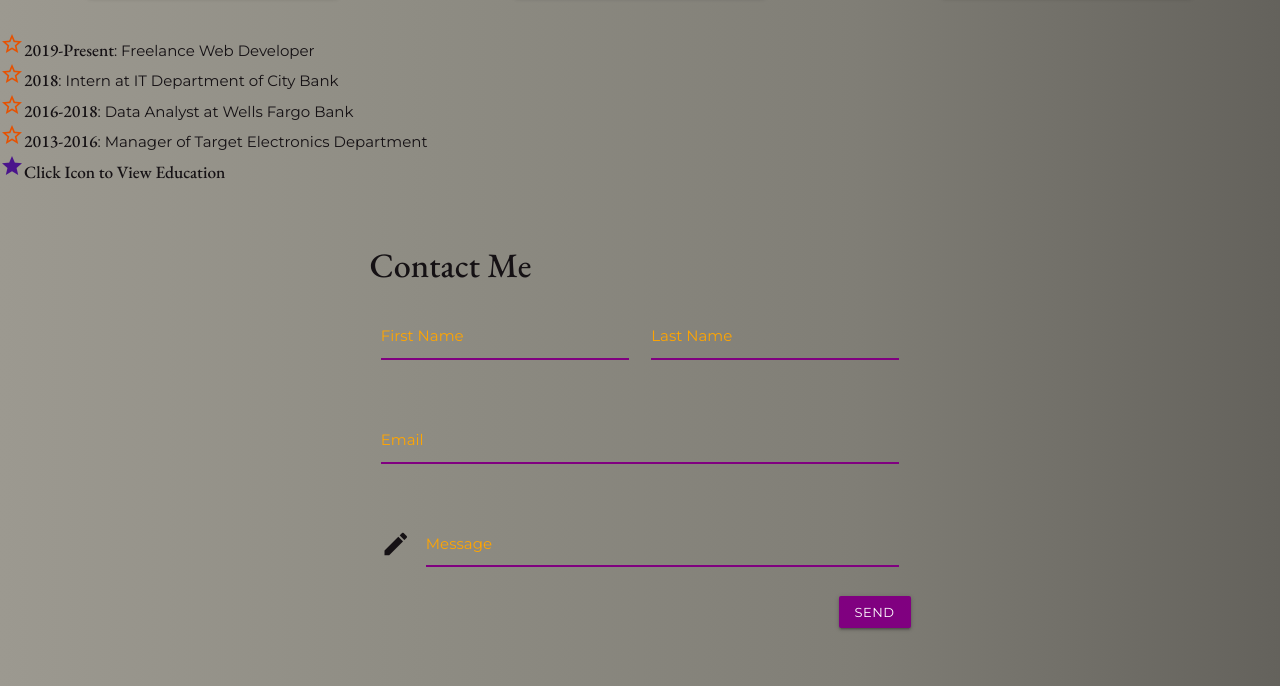
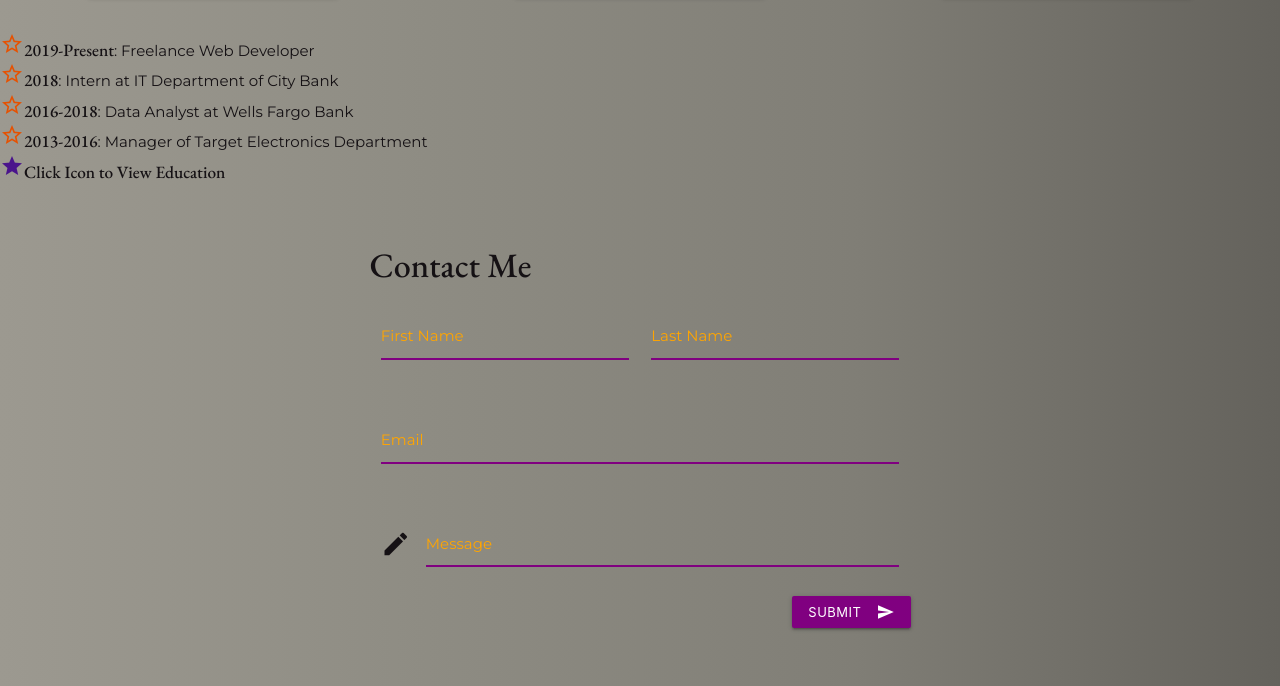
Before and after one commit to lazavazav/udemy-portfolio, a plain HTML site: page index.html in a window 1280 px wide. Shown: the part 1037-1723 px from the top of the page. Drawn offline with nearby package versions, Linux system fonts and the light colour scheme.

Commit message:
changed to a submit btn on form

```diff
--- a/index.html
+++ b/index.html
@@ -163,7 +163,9 @@
               <textarea id="icon_prefix2" class="materialize-textarea"></textarea>
               <label for="icon_prefix2" style=color:orange;>Message</label>
             </div>
-            <a class="btn-small">Send</a>
+            <button class="btn-small" type="submit" name="action">Submit
+              <i class="material-icons right">send</i>
+            </button>
           </div>
           </div>
         </form>
```
